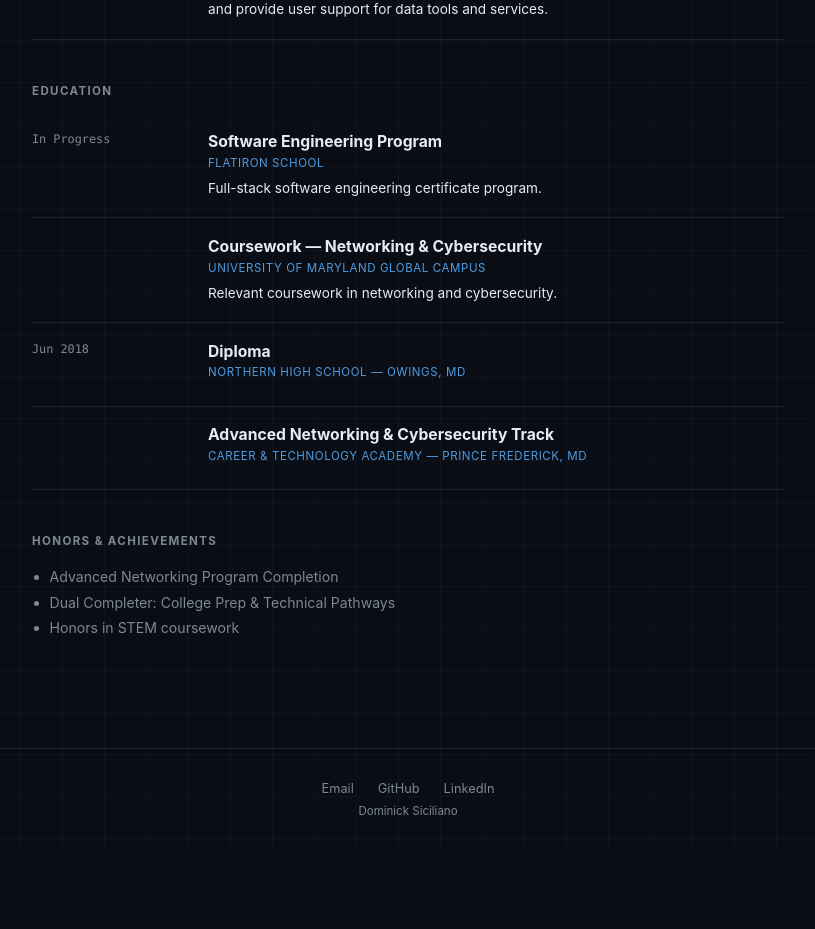
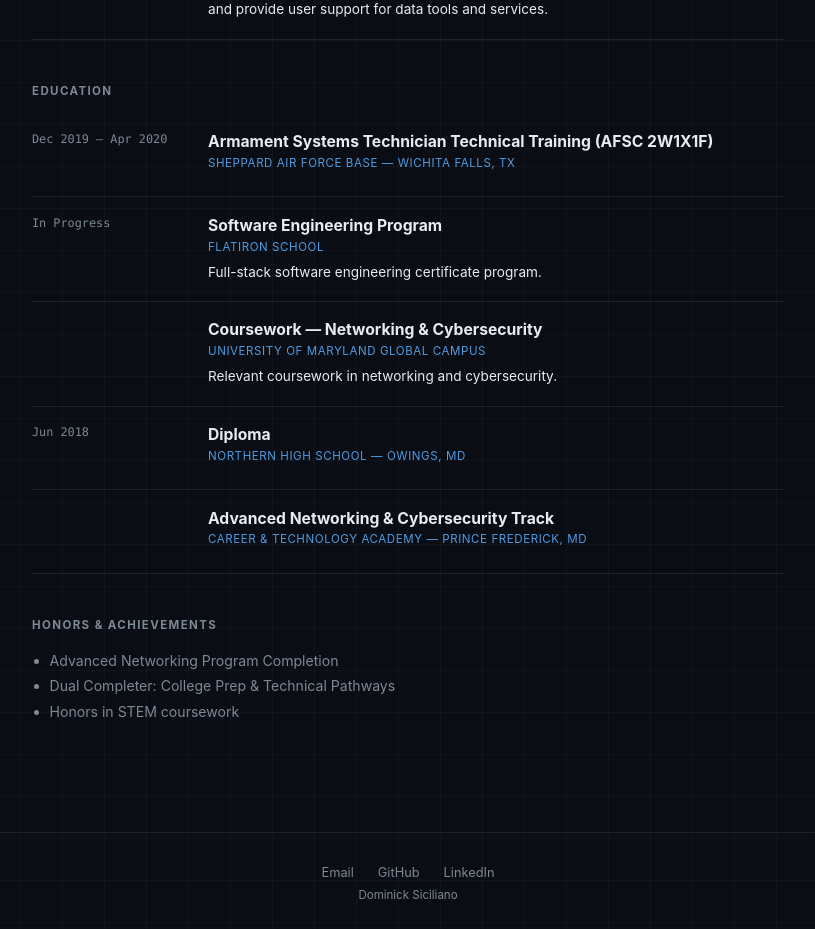
Before and after one commit to brotherhood1511-boop/My-Website, a React (Vite) app in the folder frontend/: page /resume in a window 1280 px wide. Shown: the part 800-1729 px from the top of the page, without its empty margins (232-1047 px from the left). Before the commit the page ends 1650 px from the top, so only its background shows below. Built offline with nearby package versions, Linux system fonts and the light colour scheme.

Commit message:
Fix resume download link for base path, add tech school to education, add SFS Prototype demo link

```diff
--- a/frontend/src/data/education.js
+++ b/frontend/src/data/education.js
@@ -1,4 +1,10 @@
 export const education = [
+  {
+    when: "Dec 2019 – Apr 2020",
+    title: "Armament Systems Technician Technical Training (AFSC 2W1X1F)",
+    org: "Sheppard Air Force Base — Wichita Falls, TX",
+    description: "",
+  },
   {
     when: "In Progress",
     title: "Software Engineering Program",
--- a/frontend/src/data/projects.js
+++ b/frontend/src/data/projects.js
@@ -8,6 +8,7 @@ export const projects = [
     description: "A full-stack Security Forces Squadron admin tracking app — still in progress, no database yet.",
     stack: ["React", "Node.js"],
     github: "https://github.com/brotherhood1511-boop/SFS-Prototype",
+    demo: "https://sfs-prototype-6lfcxl7l7-km26.vercel.app/login",
   },
   {
     id: "wordly-plus",
--- a/frontend/src/pages/Resume.jsx
+++ b/frontend/src/pages/Resume.jsx
@@ -11,7 +11,7 @@ export default function Resume() {
         <div className="rule" />
       </div>
 
-      <a className="dl-btn mono" href="/resume.pdf">
+      <a className="dl-btn mono" href={`${import.meta.env.BASE_URL}resume.pdf`}>
         [ Download PDF Resume ]
       </a>
 
```
